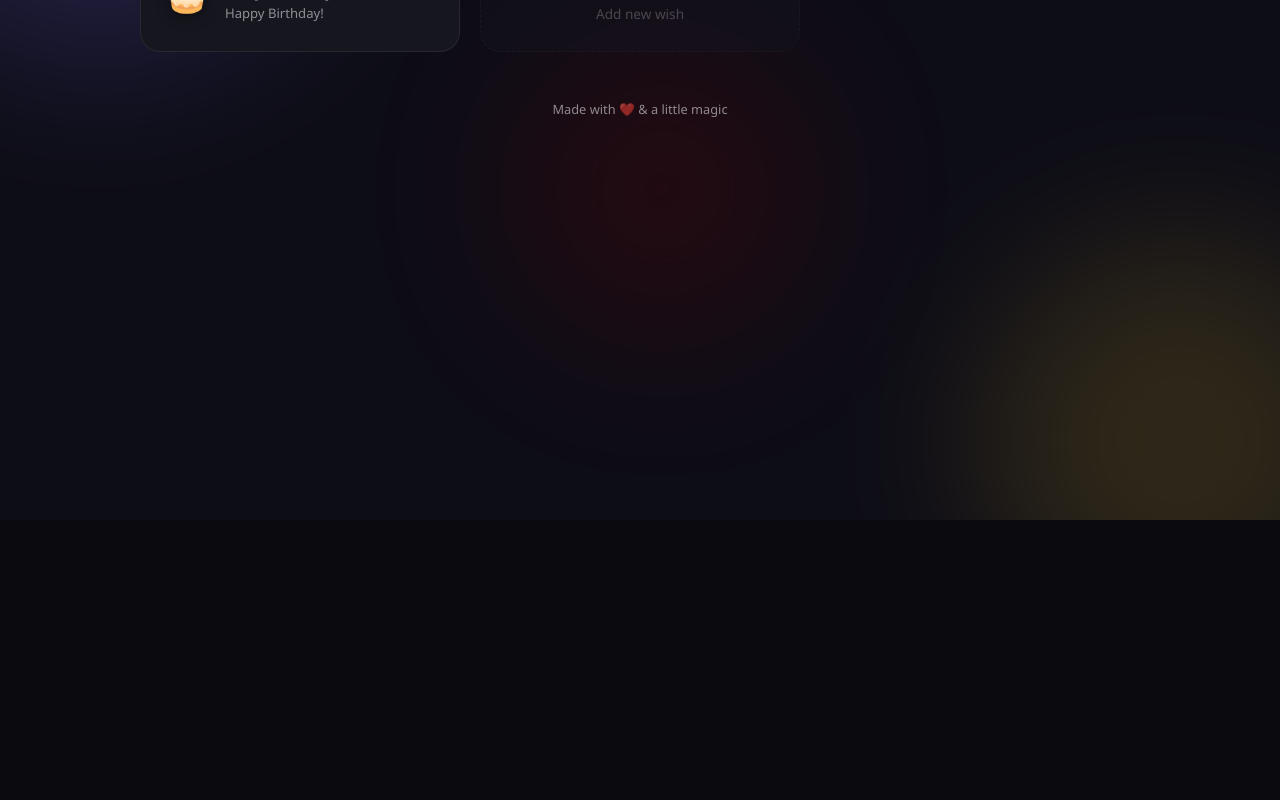
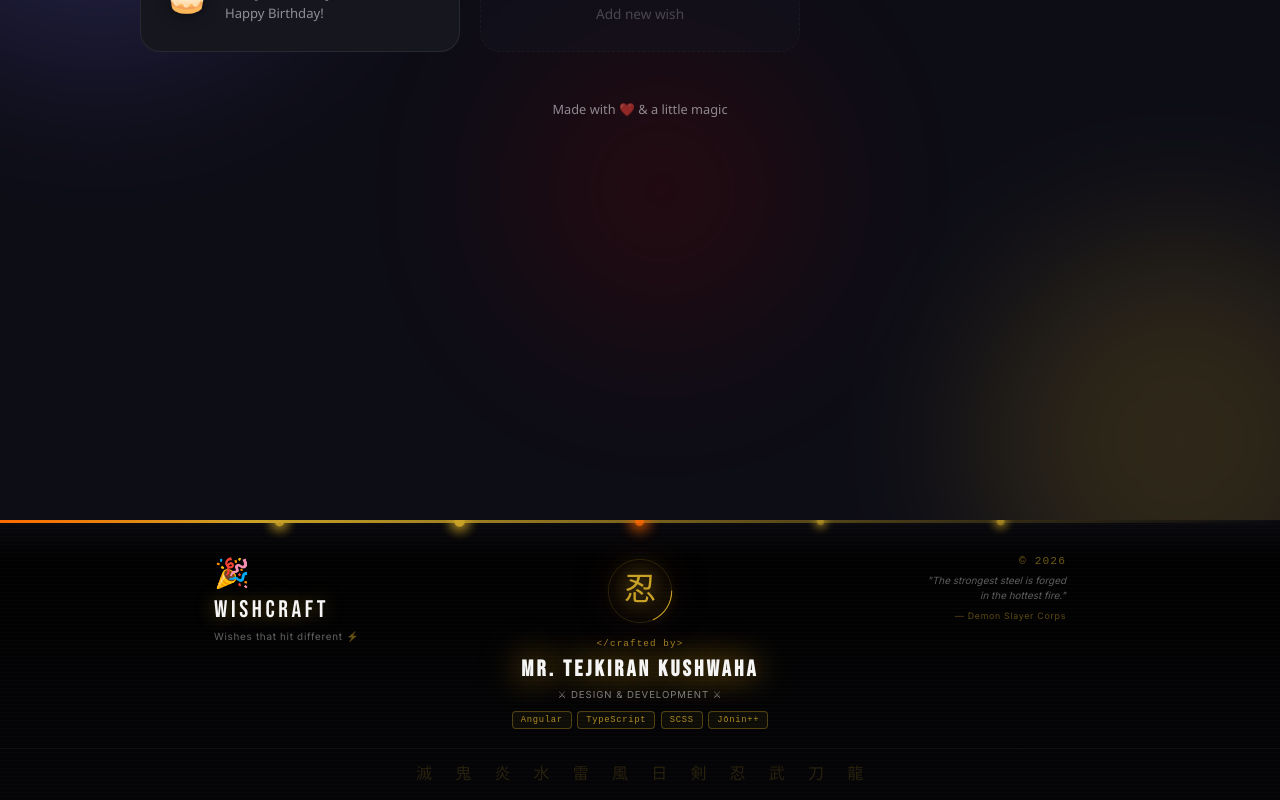
Before and after one commit to tejkiran-1/BirthdayWishes, an Angular app in the folder birthday-wishes/: page / in a window 1280 px wide. Shown: the part 280-1080 px from the top of the page. Before the commit the page ends 800 px from the top, so only its background shows below. Built offline with nearby package versions, Linux system fonts and the light colour scheme.

Commit message:
added footer

```diff
--- a/birthday-wishes/src/app/app.html
+++ b/birthday-wishes/src/app/app.html
@@ -1 +1,64 @@
 <router-outlet></router-outlet>
+
+<!-- ── Global Footer ── -->
+<footer class="global-footer">
+
+  <!-- animated top border nodes -->
+  <div class="gf-border-bar" aria-hidden="true">
+    <span class="gf-node"></span>
+    <span class="gf-node"></span>
+    <span class="gf-node"></span>
+    <span class="gf-node"></span>
+    <span class="gf-node"></span>
+  </div>
+
+  <div class="gf-body">
+
+    <!-- Left: brand -->
+    <div class="gf-brand">
+      <span class="gf-brand-icon">🎉</span>
+      <span class="gf-brand-name">WishCraft</span>
+      <p class="gf-brand-tagline">Wishes that hit different&nbsp;⚡</p>
+    </div>
+
+    <!-- Center: dev seal -->
+    <div class="gf-center">
+      <div class="gf-seal-wrap" aria-hidden="true">
+        <svg class="gf-ring" viewBox="0 0 100 100">
+          <circle cx="50" cy="50" r="44" fill="none" stroke="rgba(201,162,39,0.25)" stroke-width="1"/>
+          <circle cx="50" cy="50" r="44" fill="none" stroke="#c9a227"
+            stroke-width="1.5" stroke-dasharray="50 228" stroke-linecap="round">
+            <animateTransform attributeName="transform" type="rotate"
+              from="0 50 50" to="360 50 50" dur="8s" repeatCount="indefinite"/>
+          </circle>
+        </svg>
+        <span class="gf-seal-kanji">忍</span>
+      </div>
+      <span class="gf-crafted-tag">&lt;/crafted&nbsp;by&gt;</span>
+      <strong class="gf-name">Mr. Tejkiran Kushwaha</strong>
+      <span class="gf-role">⚔&nbsp;Design &amp; Development&nbsp;⚔</span>
+      <div class="gf-tech-row">
+        <span class="gf-badge">Angular</span>
+        <span class="gf-badge">TypeScript</span>
+        <span class="gf-badge">SCSS</span>
+        <span class="gf-badge">Jōnin++</span>
+      </div>
+    </div>
+
+    <!-- Right: year + quote -->
+    <div class="gf-right">
+      <span class="gf-year">© 2026</span>
+      <p class="gf-quote">"The strongest steel is forged<br>in the hottest fire."</p>
+      <span class="gf-quote-src">— Demon Slayer Corps</span>
+    </div>
+
+  </div>
+
+  <!-- bottom kanji strip -->
+  <div class="gf-kanji-strip" aria-hidden="true">
+    <span>滅</span><span>鬼</span><span>炎</span><span>水</span>
+    <span>雷</span><span>風</span><span>日</span><span>剣</span>
+    <span>忍</span><span>武</span><span>刀</span><span>龍</span>
+  </div>
+
+</footer>
--- a/birthday-wishes/src/styles.scss
+++ b/birthday-wishes/src/styles.scss
@@ -28,6 +28,226 @@ button {
   background: none;
 }
 
+/* ── Global Footer ──────────────────────────────────────────────────── */
+/* ── Global Footer ──────────────────────────────────────────────────────── */
+.global-footer {
+  width: 100%;
+  background: linear-gradient(180deg, rgba(0,0,0,0) 0%, rgba(0,0,0,0.92) 14%, #050508 100%);
+  position: relative;
+  overflow: hidden;
+
+  /* scanlines */
+  &::before {
+    content: ''; position: absolute; inset: 0; pointer-events: none; z-index: 0;
+    background: repeating-linear-gradient(
+      0deg, transparent, transparent 3px,
+      rgba(255,255,255,0.015) 3px, rgba(255,255,255,0.015) 4px
+    );
+  }
+}
+
+/* ── Animated top border with glowing nodes ── */
+.gf-border-bar {
+  position: relative;
+  height: 3px;
+  background: linear-gradient(90deg,
+    transparent 0%,
+    rgba(201,162,39,0.3) 15%,
+    #c9a227 40%,
+    #ff6b00 50%,
+    #c9a227 60%,
+    rgba(201,162,39,0.3) 85%,
+    transparent 100%
+  );
+  background-size: 200% 100%;
+  animation: gfBorderFlow 4s linear infinite;
+  display: flex;
+  align-items: center;
+  justify-content: space-evenly;
+  padding: 0 8%;
+}
+
+.gf-node {
+  width: 7px; height: 7px;
+  border-radius: 50%;
+  background: #c9a227;
+  box-shadow: 0 0 8px 3px rgba(201,162,39,0.9);
+  flex-shrink: 0;
+  animation: gfNodePop 3s ease-in-out infinite;
+  &:nth-child(2) { animation-delay: 0.6s; }
+  &:nth-child(3) { background: #ff6b00; box-shadow: 0 0 10px 4px rgba(255,107,0,0.9); animation-delay: 1.2s; }
+  &:nth-child(4) { animation-delay: 1.8s; }
+  &:nth-child(5) { animation-delay: 2.4s; }
+}
+
+/* ── Main body ── */
+.gf-body {
+  display: grid;
+  grid-template-columns: 1fr auto 1fr;
+  align-items: start;
+  gap: 1.5rem;
+  max-width: 900px;
+  margin: 0 auto;
+  padding: 2rem 1.5rem 1.2rem;
+  position: relative; z-index: 1;
+}
+
+/* ── Left: Brand ── */
+.gf-brand {
+  display: flex; flex-direction: column; gap: 0.3rem;
+}
+.gf-brand-icon { font-size: 1.8rem; }
+.gf-brand-name {
+  font-family: 'Bebas Neue', 'Impact', sans-serif;
+  font-size: 1.5rem; letter-spacing: 0.15em;
+  color: #f5f5f5;
+  text-shadow: 0 0 18px rgba(201,162,39,0.5);
+}
+.gf-brand-tagline {
+  font-size: 0.62rem; color: rgba(245,245,245,0.4);
+  letter-spacing: 0.07em; line-height: 1.5;
+}
+
+/* ── Center: Dev Seal ── */
+.gf-center {
+  display: flex; flex-direction: column; align-items: center; gap: 0.4rem;
+  text-align: center;
+}
+
+.gf-seal-wrap {
+  position: relative;
+  width: 72px; height: 72px;
+  display: flex; align-items: center; justify-content: center;
+  margin-bottom: 0.3rem;
+}
+
+.gf-ring {
+  position: absolute; inset: 0;
+  width: 100%; height: 100%;
+  filter: drop-shadow(0 0 6px rgba(201,162,39,0.6));
+}
+
+.gf-seal-kanji {
+  font-family: 'Bebas Neue', 'Impact', sans-serif;
+  font-size: 2rem; line-height: 1;
+  color: #c9a227;
+  text-shadow: 0 0 16px rgba(201,162,39,1), 0 0 32px rgba(255,107,0,0.4);
+  animation: gfSealBreath 3s ease-in-out infinite;
+  position: relative; z-index: 1;
+}
+
+.gf-crafted-tag {
+  font-family: 'Courier New', Courier, monospace;
+  font-size: 0.58rem; letter-spacing: 0.12em;
+  color: #c9a227; opacity: 0.8;
+}
+
+.gf-name {
+  font-family: 'Bebas Neue', 'Impact', 'Arial Black', sans-serif;
+  font-size: 1.4rem; letter-spacing: 0.14em;
+  color: #f5f5f5;
+  text-shadow: 0 0 20px rgba(201,162,39,0.7), 0 2px 6px rgba(0,0,0,0.9);
+  animation: gfNameGlow 3.5s ease-in-out infinite;
+}
+
+.gf-role {
+  font-size: 0.6rem; letter-spacing: 0.1em;
+  text-transform: uppercase;
+  color: rgba(245,245,245,0.5);
+}
+
+.gf-tech-row {
+  display: flex; flex-wrap: wrap; justify-content: center; gap: 0.35rem;
+  margin-top: 0.3rem;
+}
+
+.gf-badge {
+  font-family: 'Courier New', Courier, monospace;
+  font-size: 0.55rem; letter-spacing: 0.08em;
+  padding: 0.18rem 0.5rem;
+  border: 1px solid rgba(201,162,39,0.35);
+  border-radius: 4px;
+  color: rgba(201,162,39,0.85);
+  background: rgba(201,162,39,0.06);
+  transition: border-color 0.2s, color 0.2s, box-shadow 0.2s;
+  &:hover {
+    border-color: #c9a227;
+    color: #c9a227;
+    box-shadow: 0 0 8px rgba(201,162,39,0.4);
+  }
+}
+
+/* ── Right: Year + Quote ── */
+.gf-right {
+  display: flex; flex-direction: column; align-items: flex-end; gap: 0.35rem;
+  text-align: right;
+}
+.gf-year {
+  font-family: 'Courier New', Courier, monospace;
+  font-size: 0.7rem; color: rgba(201,162,39,0.55); letter-spacing: 0.1em;
+}
+.gf-quote {
+  font-size: 0.62rem; color: rgba(245,245,245,0.38);
+  font-style: italic; line-height: 1.6;
+}
+.gf-quote-src {
+  font-size: 0.55rem; color: rgba(201,162,39,0.45);
+  letter-spacing: 0.08em;
+}
+
+/* ── Bottom kanji strip ── */
+.gf-kanji-strip {
+  display: flex; justify-content: center; gap: 1.4rem;
+  padding: 0.7rem 1rem 1rem;
+  position: relative; z-index: 1;
+  border-top: 1px solid rgba(255,255,255,0.04);
+  span {
+    font-family: 'Bebas Neue', 'Impact', sans-serif;
+    font-size: 1rem; color: rgba(201,162,39,0.18);
+    letter-spacing: 0.05em; transition: color 0.3s, text-shadow 0.3s;
+    cursor: default;
+    &:hover {
+      color: rgba(201,162,39,0.75);
+      text-shadow: 0 0 10px rgba(201,162,39,0.6);
+    }
+  }
+}
+
+/* ── Keyframes ── */
+@keyframes gfBorderFlow {
+  0%   { background-position: 200% 0; }
+  100% { background-position: -200% 0; }
+}
+
+@keyframes gfNodePop {
+  0%, 100% { transform: scale(1);   opacity: 0.7; }
+  50%       { transform: scale(1.5); opacity: 1;   }
+}
+
+@keyframes gfSealBreath {
+  0%, 100% { text-shadow: 0 0 16px rgba(201,162,39,1), 0 0 32px rgba(255,107,0,0.4); }
+  50%       { text-shadow: 0 0 30px rgba(201,162,39,1), 0 0 60px rgba(255,107,0,0.7); }
+}
+
+@keyframes gfNameGlow {
+  0%, 100% { text-shadow: 0 0 20px rgba(201,162,39,0.7), 0 2px 6px rgba(0,0,0,0.9); }
+  50%       { text-shadow: 0 0 36px rgba(201,162,39,1),  0 0 60px rgba(255,100,0,0.4); }
+}
+
+/* ── Responsive ── */
+@media (max-width: 640px) {
+  .gf-body {
+    grid-template-columns: 1fr;
+    grid-template-rows: auto auto auto;
+    text-align: center;
+    padding: 1.5rem 1rem 1rem;
+  }
+  .gf-brand { align-items: center; }
+  .gf-right { align-items: center; text-align: center; }
+  .gf-kanji-strip { gap: 0.8rem; }
+  .gf-kanji-strip span { font-size: 0.85rem; }
+}
+
 a {
   color: inherit;
   text-decoration: none;
```
